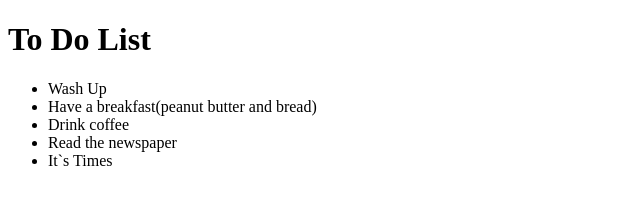
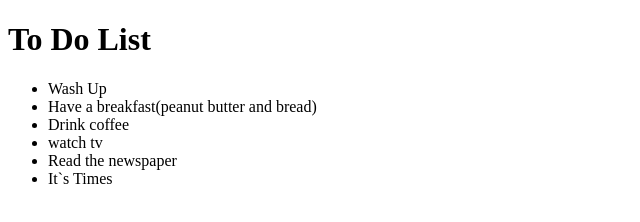
Before and after one commit to MykytaUA/ssh-repo, a plain HTML site: page index.html in a window 1280 px wide. Shown: the whole page, without its empty margins (0-640 px from the left). Drawn offline with Linux system fonts and the light colour scheme.

Commit message:
resolve conflict

```diff
--- a/index.html
+++ b/index.html
@@ -10,6 +10,7 @@
 		<li>Wash Up</li>
 		<li>Have a breakfast(peanut butter and bread) </li>
 		<li> Drink coffee</li>
+			<li>watch tv</li>
 		<li> Read the newspaper</li>
 		<li>It`s Times</li>
 	</ul>
```
